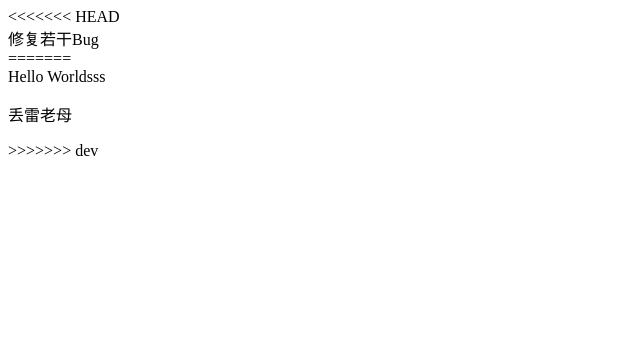
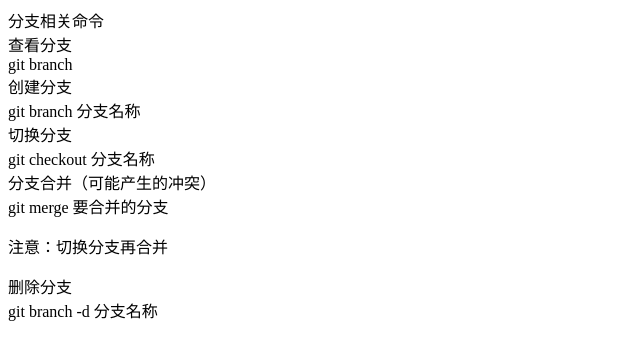
Before and after one commit to zk1240934730/zk, a plain HTML site: page index.html in a window 1280 px wide. Shown: the whole page, without its empty margins (0-640 px from the left). Drawn offline with Linux system fonts and the light colour scheme.

Commit message:
编写git命令

```diff
--- a/index.html
+++ b/index.html
@@ -6,11 +6,16 @@
     <title>Document</title>
 </head>
 <body>
-<<<<<<< HEAD
-    <div>修复若干Bug</div>
-=======
-    <div>Hello Worldsss</div>
-    <p>丢雷老母</p>
->>>>>>> dev
+    <div class="title">分支相关命令</div>
+    <div class="sub_title">查看分支</div>
+    <div class="code_area">git branch</div>
+    <div class="sub_title">创建分支</div>
+    <div class="code_area">git branch 分支名称</div>
+    <div class="sub_title">切换分支</div>
+    <div class="code_area">git checkout 分支名称</div>
+    <div class="sub_title">分支合并（可能产生的冲突）</div>
+    <div class="code_area">git merge 要合并的分支<p>注意：切换分支再合并</p></div>
+    <div class="sub_title">删除分支</div>
+    <div class="code_area">git branch -d 分支名称</div>
 </body>
 </html>
```
